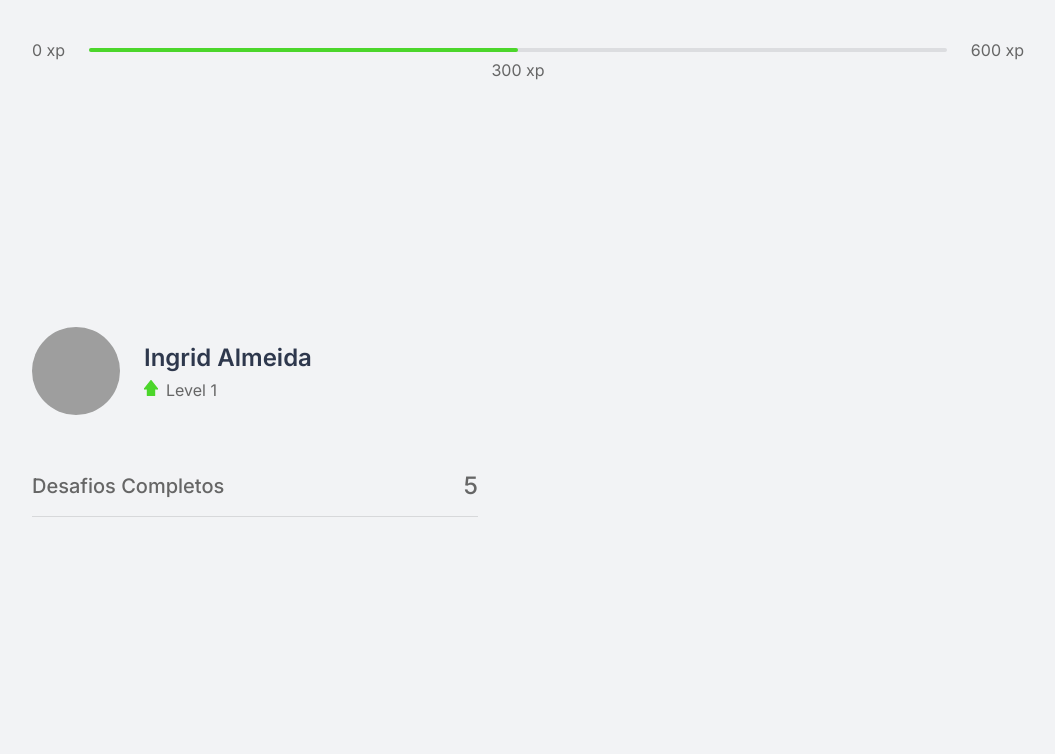
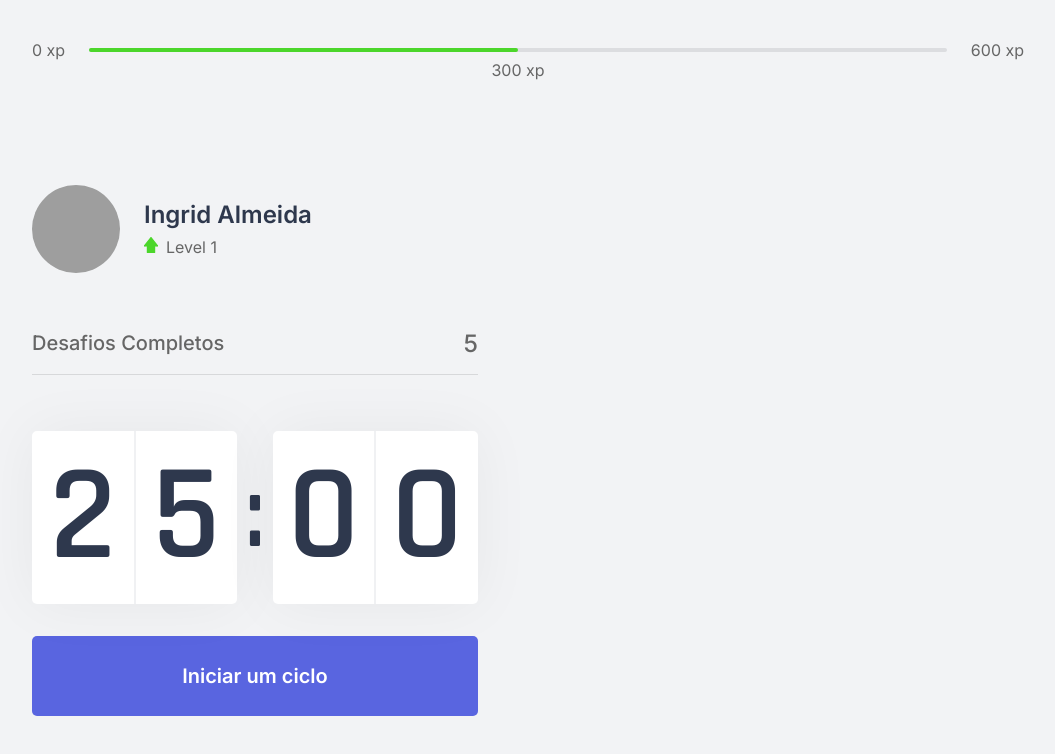
Before and after one commit to ingridsj/moveit-next, a Next.js app: page / in a window 1280 px wide. Shown: the top 754 px of the page, without its empty margins (112-1167 px from the left). Built offline with nearby package versions, Linux system fonts and the light colour scheme; grey boxes are pictures that could not be loaded.

Commit message:
adding countdown module

```diff
--- /dev/null
+++ b/src/components/Countdown.tsx
@@ -0,0 +1,23 @@
+import styles from '../styles/components/Countdown.module.css'
+
+export function Countdown () {
+  return(
+    <div>
+      <div className={ styles.countdownContainer }>
+        <div>
+          <span>2</span>
+          <span>5</span>
+        </div>
+        <span>:</span>
+        <div>
+          <span>0</span>
+          <span>0</span>
+        </div>
+      </div>
+
+      <button type="button" className={ styles.startCountdownButton }>
+        Iniciar um ciclo
+      </button>
+    </div>
+  );
+}
--- a/src/pages/index.tsx
+++ b/src/pages/index.tsx
@@ -1,18 +1,25 @@
 import { CompletedChallenges } from "../components/CompletedChallenges";
+import { Countdown } from "../components/Countdown";
 import { ExperienceBar } from "../components/ExperienceBar";
 import { Profile } from "../components/Profile";
+
+import Head from 'next/head'
 
 import styles from '../styles/pages/Home.module.css';
 
 export default function Home() {
   return (
     <div className={ styles.container }>
+      <Head>
+        <title>Início | move.it</title>
+      </Head>
       <ExperienceBar />
 
       <section>
         <div>
           <Profile />
           <CompletedChallenges />
+          <Countdown />
         </div>
         <div>
         </div>
--- /dev/null
+++ b/src/styles/components/Countdown.module.css
@@ -0,0 +1,65 @@
+.countdownContainer {
+  display: flex;
+  align-items: center;
+  font-family: Rajdhani;
+  font-weight: 600;
+  color: var(--title);
+}
+
+.countdownContainer > div {
+  flex: 1;
+
+  display: flex;
+  align-items: center;
+  justify-content: space-evenly;
+
+  background: var(--white);
+  box-shadow: 0 0 60px rgba(0, 0, 0, 0.05);
+  border-radius: 5px;
+  font-size: 8.5rem;
+  text-align: center;
+}
+
+.countdownContainer > div span {
+  flex: 1;
+}
+
+.countdownContainer > div span:first-child {
+  border-right: 1px solid #f0f1f3;
+}
+
+.countdownContainer > div span:last-child {
+  border-left: 1px solid #f0f1f3;
+}
+
+.countdownContainer > span {
+  font-size: 6.25rem;
+  margin: 0 0.5rem;
+}
+
+.startCountdownButton {
+  width: 100%;
+  height: 5rem;
+
+  margin-top: 2rem;
+  display: flex;
+  align-items: center;
+  justify-content: center;
+
+  border: 0;
+  border-radius: 5px;
+
+  background: var(--blue);
+  color: var(--white);
+
+  font-size: 1.25rem;
+  font-weight: 600;
+
+  outline: none;
+
+  transition: background-color 0.2s;
+}
+
+.startCountdownButton:hover {
+  background: var(--blue-dark);
+}
```
